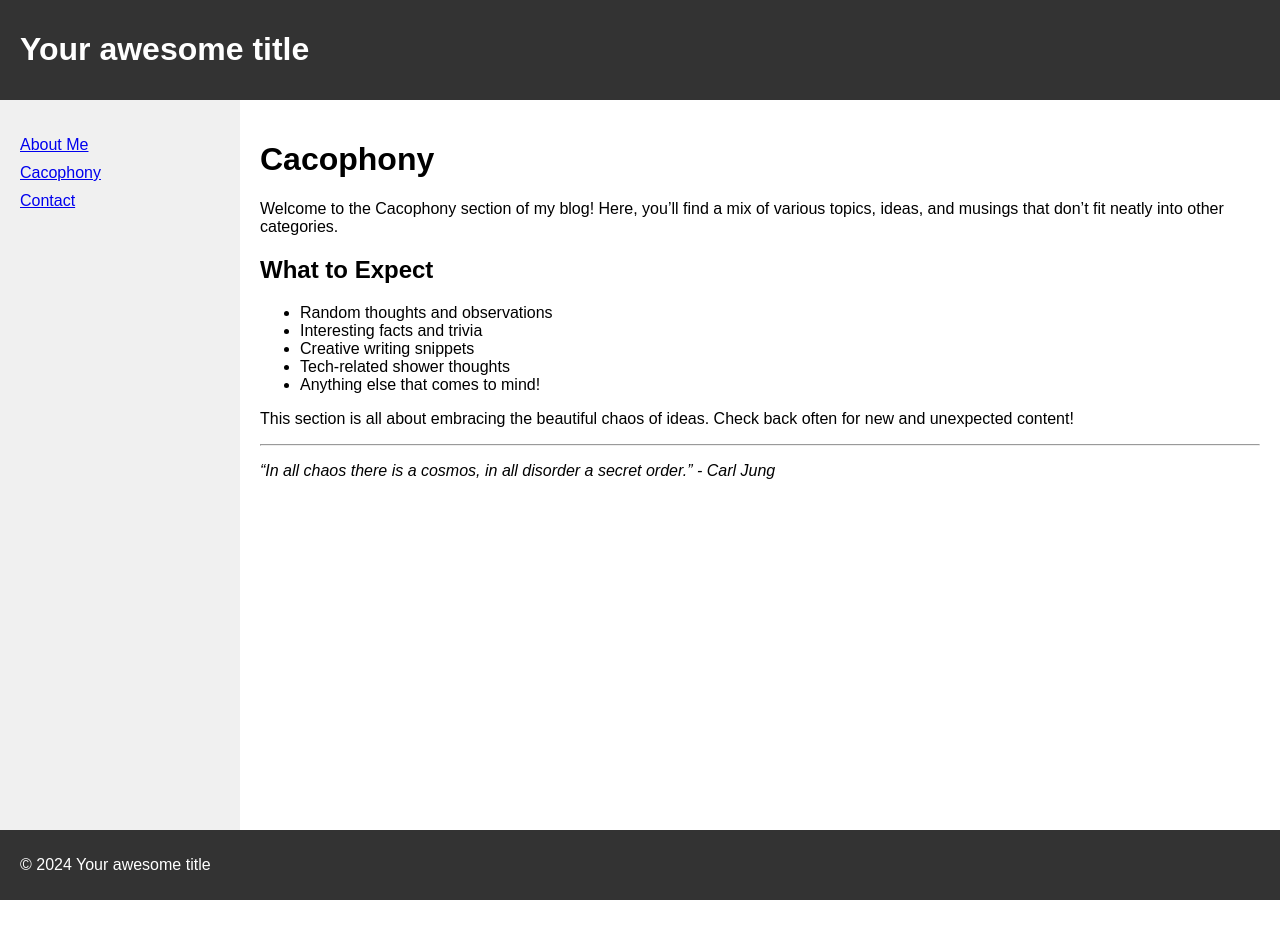
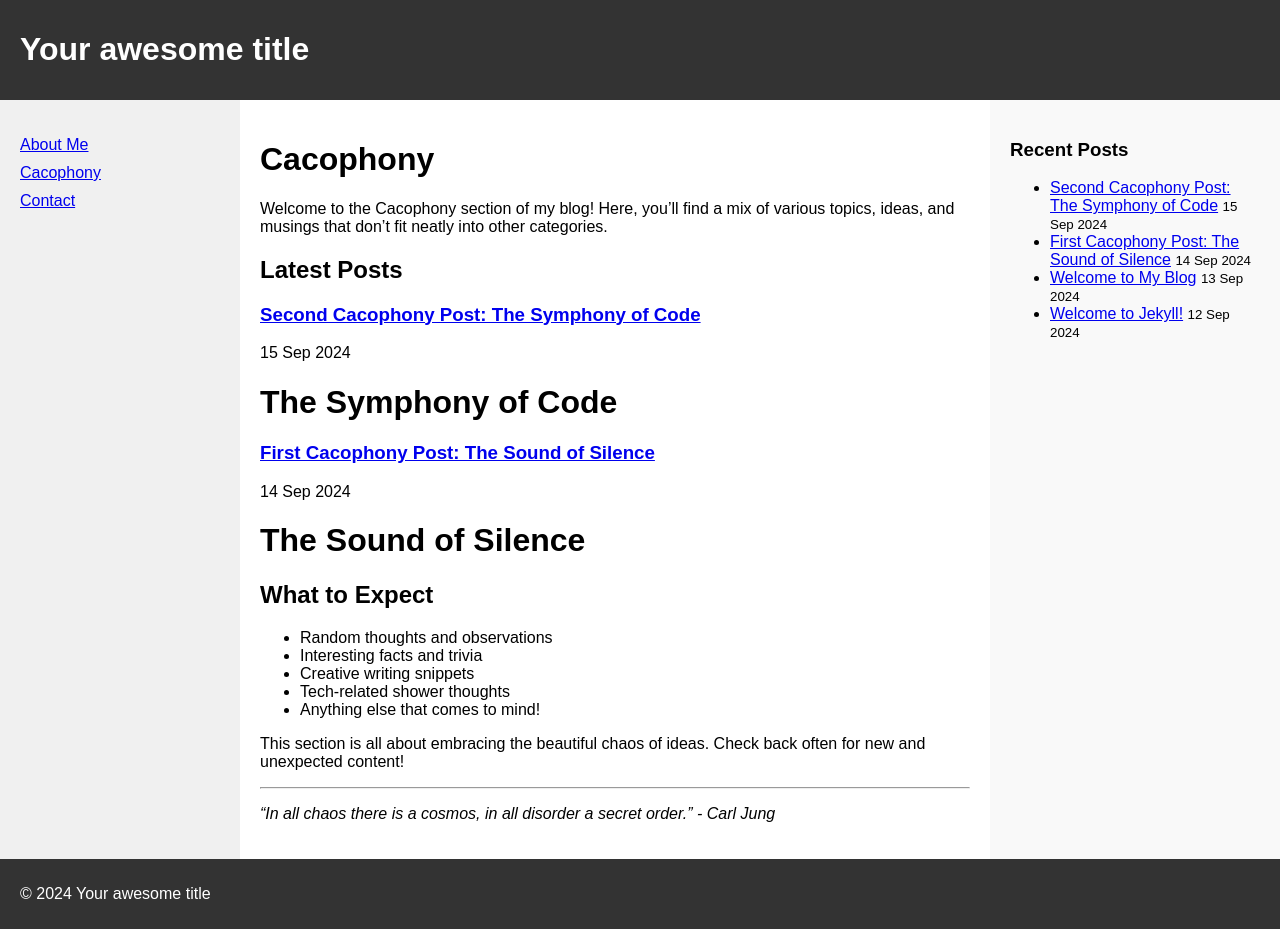
Before and after one commit to guidov/guidov.github.io, a Jekyll site: the page built from cacophony.md, in a window 1280 px wide. Built offline with Jekyll 4.4.1, drawn with Linux system fonts in a browser that asks for light colours; before the commit the page ends 900 px from its top, so only the background shows below that.

Commit message:
feat: Add example blog posts and update layout with right column

````diff
--- a/_layouts/default.html
+++ b/_layouts/default.html
@@ -32,6 +32,11 @@
             flex: 1;
             padding: 20px;
         }
+        .right-column {
+            width: 250px;
+            background-color: #f9f9f9;
+            padding: 20px;
+        }
         header, footer {
             background-color: #333;
             color: white;
@@ -58,6 +63,17 @@
         <main>
             {{ content }}
         </main>
+        <div class="right-column">
+            <h3>Recent Posts</h3>
+            <ul>
+                {% for post in site.posts limit:5 %}
+                    <li>
+                        <a href="{{ post.url }}">{{ post.title }}</a>
+                        <small>{{ post.date | date_to_string }}</small>
+                    </li>
+                {% endfor %}
+            </ul>
+        </div>
     </div>
     <footer>
         <p>&copy; {{ site.time | date: '%Y' }} {{ site.title }}</p>
--- /dev/null
+++ b/_posts/2024-09-14-first-cacophony-post.md
@@ -0,0 +1,22 @@
+---
+layout: post
+title: "First Cacophony Post: The Sound of Silence"
+date: 2024-09-14 12:00:00 -0500
+categories: cacophony
+---
+
+# The Sound of Silence
+
+In the realm of cacophony, sometimes the most profound noise is silence itself. This paradox has intrigued philosophers, scientists, and artists for centuries.
+
+## The Deafening Quiet
+
+Have you ever experienced an anechoic chamber? These rooms are designed to absorb all sound, creating an environment of near-perfect silence. Interestingly, many people find this absolute quiet unsettling or even unbearable.
+
+## The Noise in Our Heads
+
+In the absence of external sounds, our minds often create their own noise. This internal cacophony of thoughts, memories, and imaginations can be just as loud and chaotic as any external din.
+
+> "I have long held the opinion that the amount of noise that anyone can bear undisturbed stands in inverse proportion to his mental capacity and may therefore be regarded as a pretty fair measure of it." - Arthur Schopenhauer
+
+What sounds do you hear in silence? Share your thoughts in the comments below!
--- /dev/null
+++ b/_posts/2024-09-15-second-cacophony-post.md
@@ -0,0 +1,31 @@
+---
+layout: post
+title: "Second Cacophony Post: The Symphony of Code"
+date: 2024-09-15 14:30:00 -0500
+categories: cacophony
+---
+
+# The Symphony of Code
+
+As developers, we often find ourselves immersed in a world of logic and structure. But have you ever considered the musical qualities of code?
+
+## The Rhythm of Algorithms
+
+Just as a musical composition has its rhythm and tempo, so does an efficiently written algorithm. The flow of data, the repetition of loops, and the crescendo of recursive calls all contribute to this digital symphony.
+
+## The Harmony of Clean Code
+
+Clean, well-structured code is like a harmonious chord progression. Each function, each module playing its part in perfect sync with the others.
+
+```python
+def code_symphony():
+    melody = [create_theme(), develop_variations(), build_crescendo()]
+    harmony = orchestrate(melody)
+    return perform(harmony)
+```
+
+## The Cacophony of Bugs
+
+Of course, not all code is harmonious. Bugs and errors introduce discordant notes into our symphony. Debugging becomes an exercise in tuning, adjusting each element until the code once again sings in perfect harmony.
+
+What's your favorite "sound" in coding? A satisfying loop? The silence of a successful compile? Share your coding music in the comments!
--- a/cacophony.md
+++ b/cacophony.md
@@ -6,6 +6,14 @@ title: Cacophony
 # Cacophony
 
 Welcome to the Cacophony section of my blog! Here, you'll find a mix of various topics, ideas, and musings that don't fit neatly into other categories.
+
+## Latest Posts
+
+{% for post in site.categories.cacophony %}
+  <h3><a href="{{ post.url }}">{{ post.title }}</a></h3>
+  <p>{{ post.date | date_to_string }}</p>
+  <p>{{ post.excerpt }}</p>
+{% endfor %}
 
 ## What to Expect
 
````
